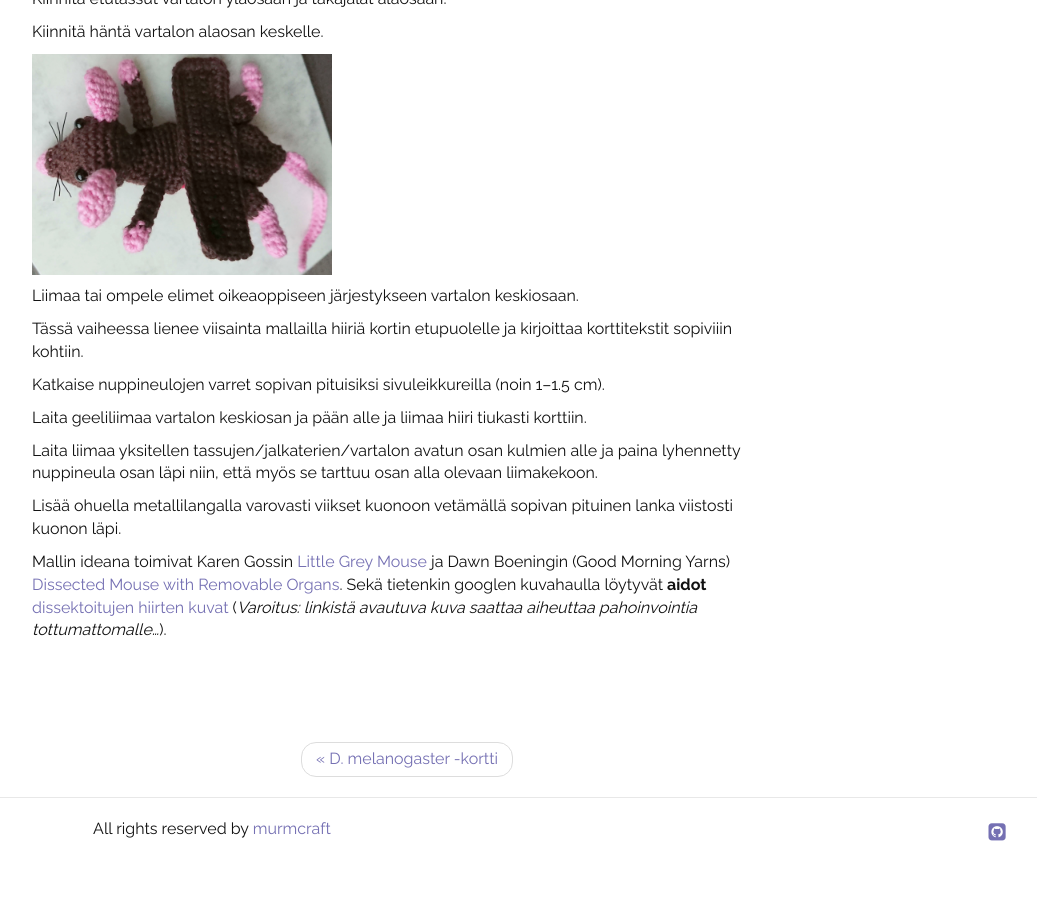
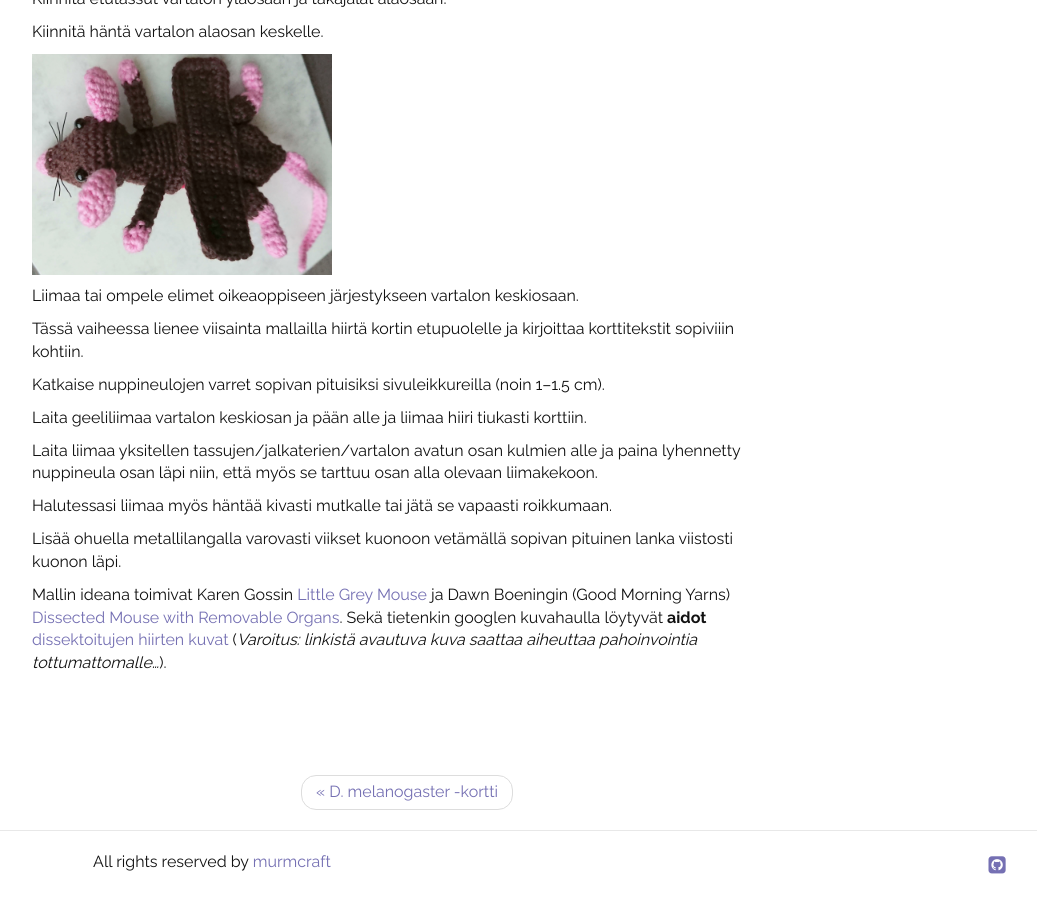
Before and after one commit to murmcraft/murmcraft.github.io, a Jekyll site: the page built from _posts/2018-12-07-dissektoitu-hiiri.md, in a window 1280 px wide and 900 px high, scrolled down 4153 px. Shown: the whole window, without its empty margins (38-1075 px from the left). Built offline with Jekyll 4.4.1, drawn with Linux system fonts in a browser that asks for light colours; before the commit the page ends 5020 px from its top, so only the background shows below that.

Commit message:
minor text fixes

```diff
--- a/_posts/2018-12-07-dissektoitu-hiiri.md
+++ b/_posts/2018-12-07-dissektoitu-hiiri.md
@@ -194,7 +194,7 @@ Kiinnitä häntä vartalon alaosan keskelle.
 
 Liimaa tai ompele elimet oikeaoppiseen järjestykseen vartalon keskiosaan.
 
-Tässä vaiheessa lienee viisainta mallailla hiiriä kortin etupuolelle ja kirjoittaa korttitekstit sopiviiin kohtiin.
+Tässä vaiheessa lienee viisainta mallailla hiirtä kortin etupuolelle ja kirjoittaa korttitekstit sopiviiin kohtiin.
 
 Katkaise nuppineulojen varret sopivan pituisiksi sivuleikkureilla (noin 1–1.5 cm).
 
@@ -202,6 +202,8 @@ Laita geeliliimaa vartalon keskiosan ja pään alle ja liimaa hiiri tiukasti kor
 
 Laita liimaa yksitellen tassujen/jalkaterien/vartalon avatun osan kulmien alle ja paina lyhennetty nuppineula osan läpi niin, että myös se tarttuu osan alla olevaan liimakekoon.
 
+Halutessasi liimaa myös häntää kivasti mutkalle tai jätä se vapaasti roikkumaan.
+
 Lisää ohuella metallilangalla varovasti viikset kuonoon vetämällä sopivan pituinen lanka viistosti kuonon läpi.
 
 Mallin ideana toimivat Karen Gossin [Little Grey Mouse](https://www.ravelry.com/patterns/library/little-grey-mouse){:target="_blank"} ja Dawn Boeningin (Good
```
